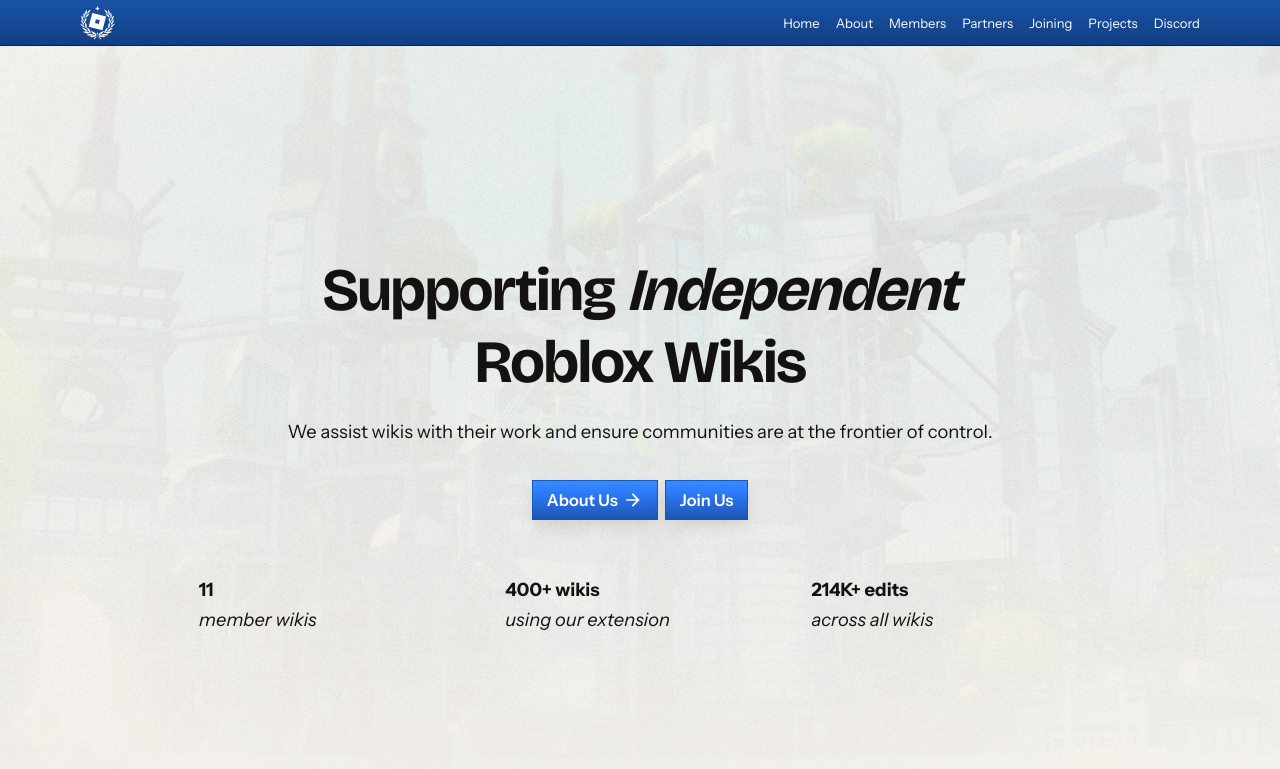
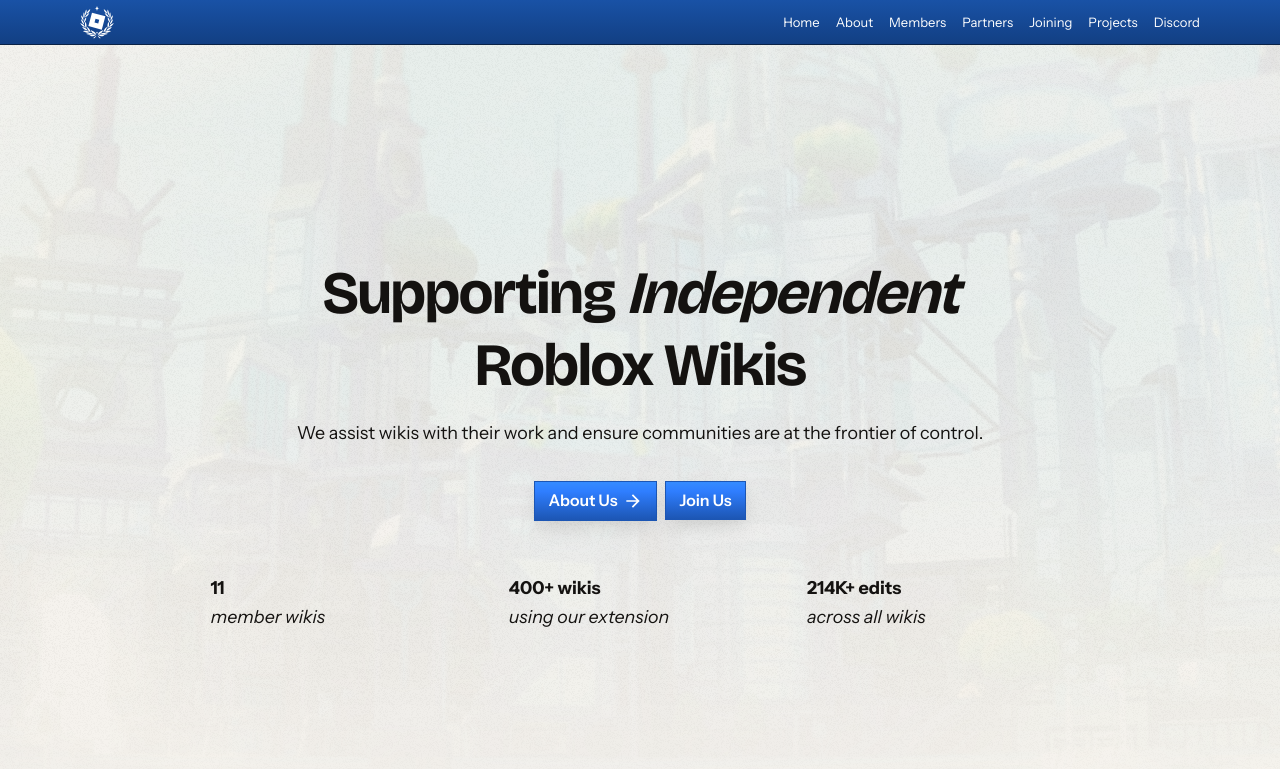
Before and after one commit to Roblox-Indie-Wikis/irwa-website, a Jekyll site: the page built from index.html, in a window 1280 px wide and 900 px high. Shown: the top 769 px of the window. Built offline with Jekyll 4.4.1, drawn with Linux system fonts in a browser that asks for light colours.

```diff
--- a/assets/css/style.css
+++ b/assets/css/style.css
@@ -391,7 +391,7 @@
   --font-monospace: 'Cascadia Code', monospace;
   --font-logo: var(--font-body);
   --font-menu: var(--font-body);
-  --font-size: clamp(1rem, 1.15rem, 1.15rem);
+  --font-size: clamp(1rem, 1rem + 0.15vw, 1.15rem);
   --font-weight-normal: 400;
   --font-weight-bold: 700;
   --line-height: 1.6;
```
